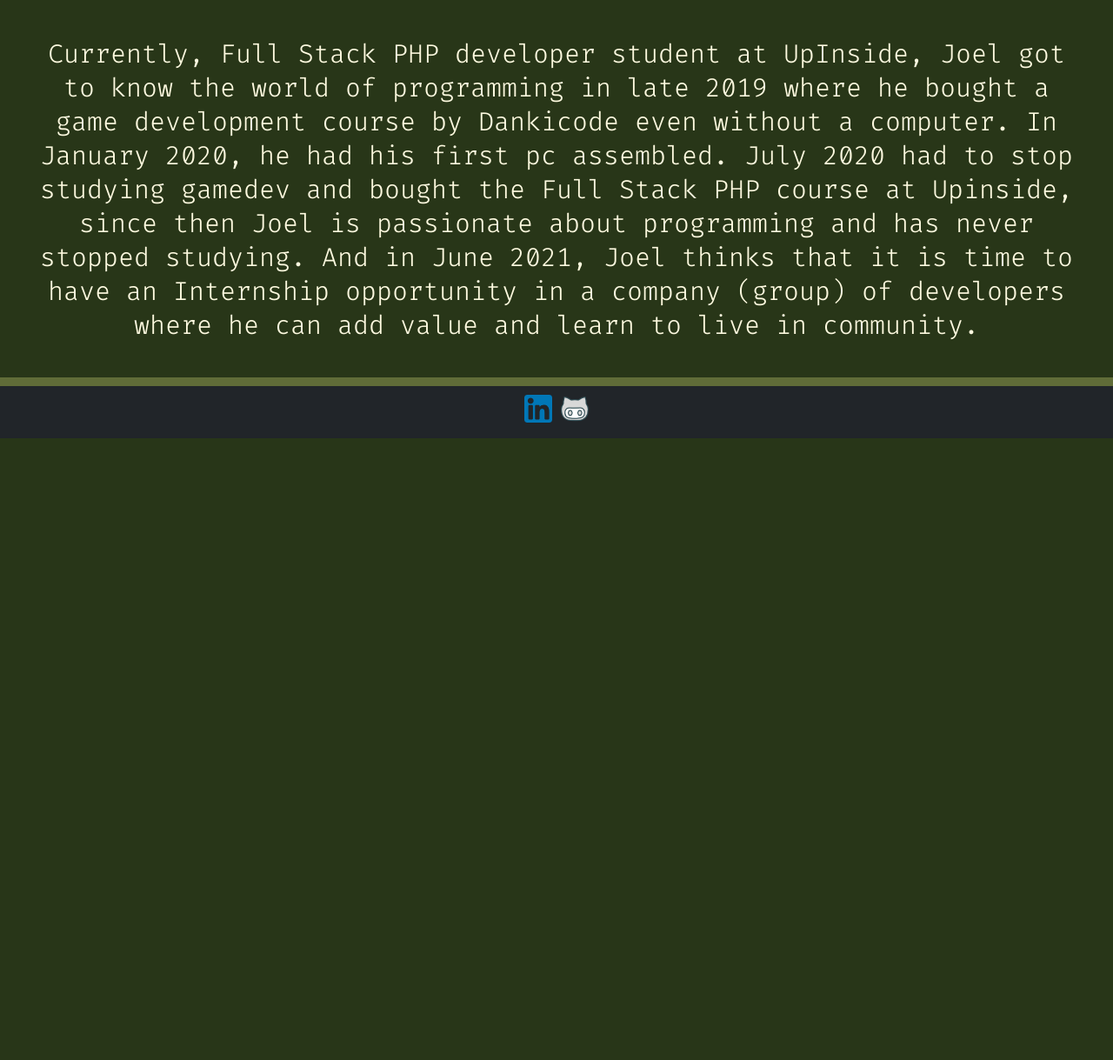
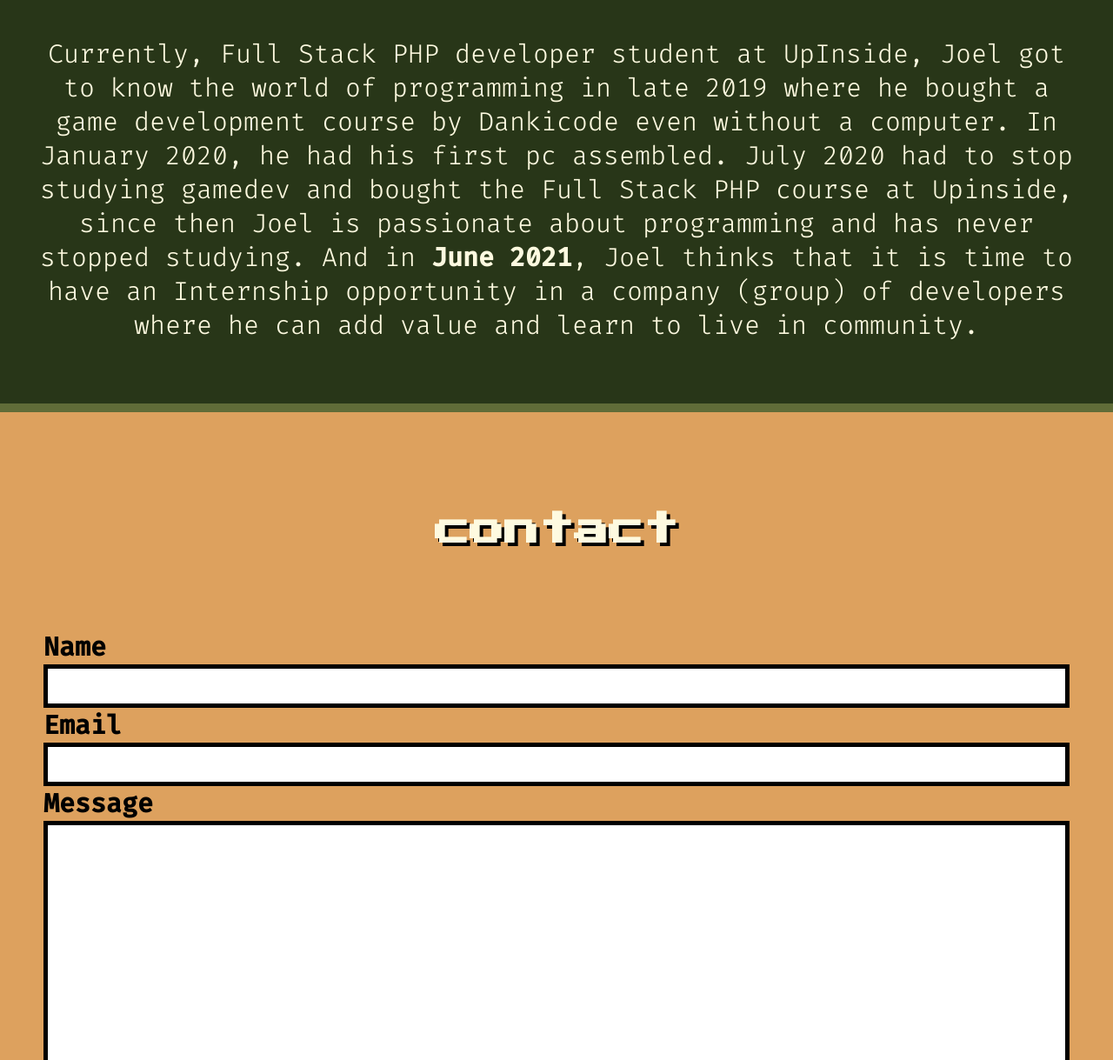
Before and after one commit to JoelCatarino/Curriculo, a plain HTML site: page index.html in a window 1280 px wide. Shown: the part 2242-3461 px from the top of the page at 87% size. Before the commit the page ends 2746 px from the top, so only its background shows below. Drawn offline with Linux system fonts and the light colour scheme.

Commit message:
Form_commit

```diff
--- a/css/index.css
+++ b/css/index.css
@@ -151,10 +151,13 @@
     border-bottom: 10px solid #606c38;
     background-color: #bc6c25;
 
+
+    display: block;
+    padding-top: 50px;
 }
 
 .banner .skills {
-    padding-top: 80px;
+    /* padding-top: 80px; */
     padding-bottom: 80px;
     text-align: center;
 }
@@ -243,6 +246,7 @@
     line-height: 1.3;
     color: #fefae0;
     padding: 40px;
+    padding-bottom: 70px;
 }
 
 .node_card .logo,
@@ -272,6 +276,59 @@
 
 
 
+
+/* FORM */
+
+
+
+
+
+
+.contact {
+    display: flex;
+    justify-content: center;
+    height: 200px;
+    padding-top: 50px;
+    background-color: #dda15e;
+}
+
+.form {
+    padding: 50px;
+    background-color: #dda15e;
+}
+
+.main_label {
+    color: #000000;
+    font-family: 'Fira Code', monospace;
+    font-size: 30px;
+    font-weight: 800;
+}
+
+input,
+textarea {
+    border: 5px solid #000;
+    font-family: 'Fira Code', monospace;
+    font-size: 20px;
+    font-weight: 300;
+    height: 50px;
+    padding-left: 10px;
+    width: 100%;
+}
+
+.area {
+    height: 300px;
+}
+
+button {
+    font-family: 'Press Start 2P', sans-serif;
+    color: #fefae0;
+    width: 100%;
+}
+
+
+
+
+
 /* FOOTER CREDITS */
 
 
@@ -281,13 +338,17 @@
 .main_footer {
     background-color: #212529;
     height: 60px;
-    font-family: 'Fira Code', monospace;
-    color: #fefae0;
-    font-weight: 100;
+    border-top: 10px solid #212529;
 }
 
 .footer_social {
     padding: 10px;
-    background-color: #212529;
-    text-align: center;
+    background-color: #000000;
+    display: flex;
+    justify-content: center
 }
+
+.footer_social a {
+    color: #212529;
+    padding-left: 10px;
+}
--- a/index.html
+++ b/index.html
@@ -111,7 +111,7 @@
                     <img class="icon" src="assets/img/ico_vue.png" alt="">
                     <div class="right">
                         <h1 class="icon_title">VUE.JS</h1>
-                        <progress class="progress_bar" max="100" value="85"></progress>
+                        <progress class="progress_bar" max="100" value="5"></progress>
                     </div>
                 </article>
 
@@ -156,17 +156,48 @@
                     programming in late 2019 where he bought a game development course by Dankicode even without a
                     computer. In January 2020, he had his first pc assembled. July 2020 had to stop studying gamedev and
                     bought the Full Stack PHP course at Upinside, since then Joel is passionate about programming and
-                    has never stopped studying. And in June 2021, Joel thinks that it is time to have an Internship
+                    has never stopped studying. And in <b>June 2021</b>, Joel thinks that it is time to have an
+                    Internship
                     opportunity in a company (group) of developers where he can add value and learn to live in
                     community. </p>
             </article>
         </section>
 
+        <section class="form">
+
+            <div class="contact">
+                <h2>contact</h2>
+            </div>
+
+            <form>
+
+                <label class="main_label" for="name">Name</label>
+                <input type="text">
+
+                <label class="main_label" for="email">Email</label>
+                <input type="text">
+
+                <label class="main_label" for="message">Message</label>
+                <textarea class="area" id="message"></textarea>
+
+                <button class="j_hover" id="button" type="submit">Enviar</button>
+
+            </form>
+
+        </section>
+
         <footer class="main_footer">
 
             <div class="footer_social">
-                <img src="assets/img/linkedin.png" alt="Linkedin">
-                <img src="assets/img/github_2.png" alt="Github">
+
+                <a href="https://www.linkedin.com/in/joel-catarino-977a8a19b/" target="_blank">
+                    <img src="assets/img/linkedin.png" alt="Linkedin">
+                </a>
+
+                <a href="https://github.com/JoelCatarino" target="_blank">
+                    <img src="assets/img/github_2.png" alt="Github">
+                </a>
+
             </div>
 
         </footer>
```
